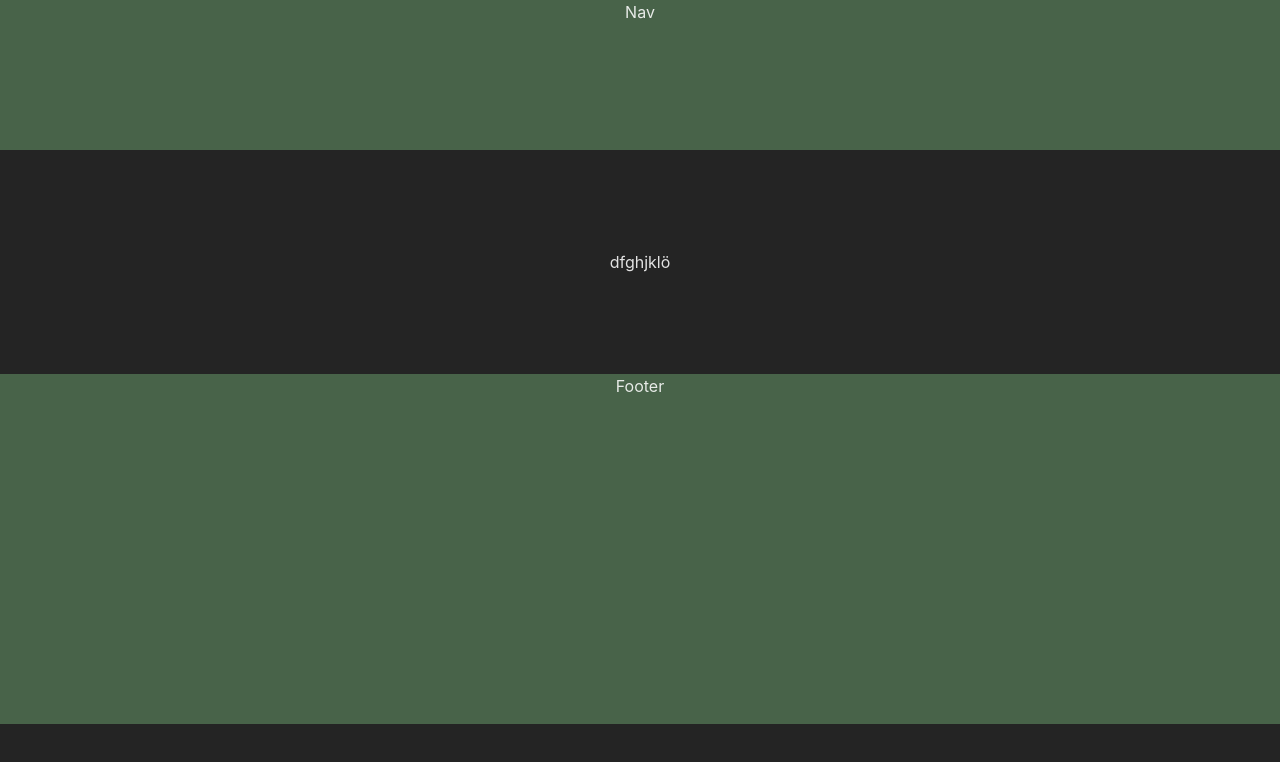
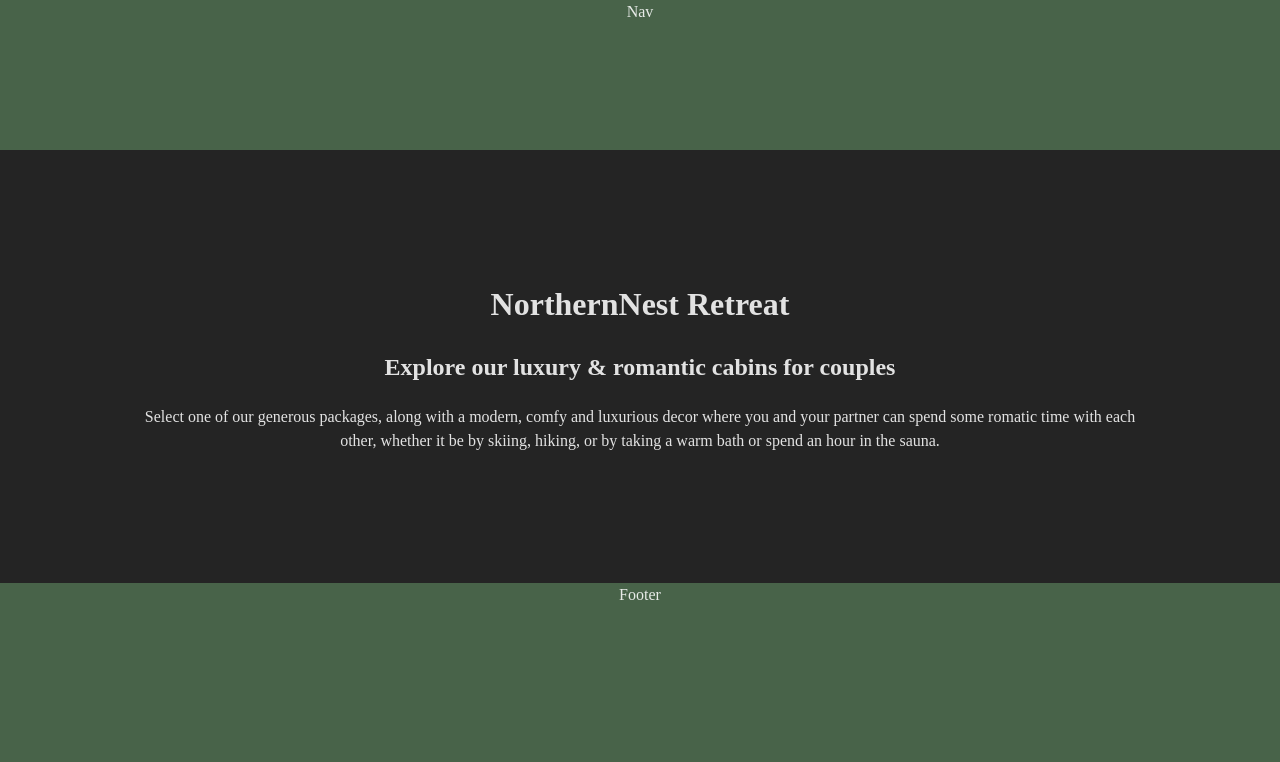
Before and after one commit to Kamechan98/Frontend-project, a React (Vite) app in the folder frontend-project/: page / in a window 1280 px wide. Shown: the top 762 px of the page. Built offline with nearby package versions, Linux system fonts and the light colour scheme.

Commit message:
first additions

```diff
--- a/frontend-project/src/App.tsx
+++ b/frontend-project/src/App.tsx
@@ -7,7 +7,12 @@ const App = () => {
     <div>
       <Nav/>
       <div className='div'>
-        dfghjklö
+        <h1>NorthernNest Retreat</h1>
+        <h2>Explore our luxury & romantic cabins for couples</h2>
+        <p>Select one of our generous packages, along with a modern, comfy and luxurious decor
+        where you and your partner can spend some romatic time with each other, whether it be by
+        skiing, hiking, or by taking a warm bath or spend an hour in the sauna.
+        </p>
       </div>
       <Footer/>
     </div>
--- a/frontend-project/src/index.css
+++ b/frontend-project/src/index.css
@@ -1,5 +1,4 @@
 :root {
-  font-family: Inter, system-ui, Avenir, Helvetica, Arial, sans-serif;
   line-height: 1.5;
   font-weight: 400;
   color-scheme: light dark;
@@ -19,6 +18,6 @@ body {
 }
 
 .div {
-  margin: 100px;
+  margin: 130px;
   text-align: center;
 }/*# sourceMappingURL=index.css.map */
--- a/frontend-project/src/index.scss
+++ b/frontend-project/src/index.scss
@@ -1,5 +1,4 @@
 :root {
-    font-family: Inter, system-ui, Avenir, Helvetica, Arial, sans-serif;
     line-height: 1.5;
     font-weight: 400;
 
@@ -22,6 +21,6 @@
   }
 
   .div{
-    margin: 100px;
+    margin: 130px;
     text-align: center;
   }
```
Also changed, not shown: 1 other file (tests, documents, lock files or other folders).
